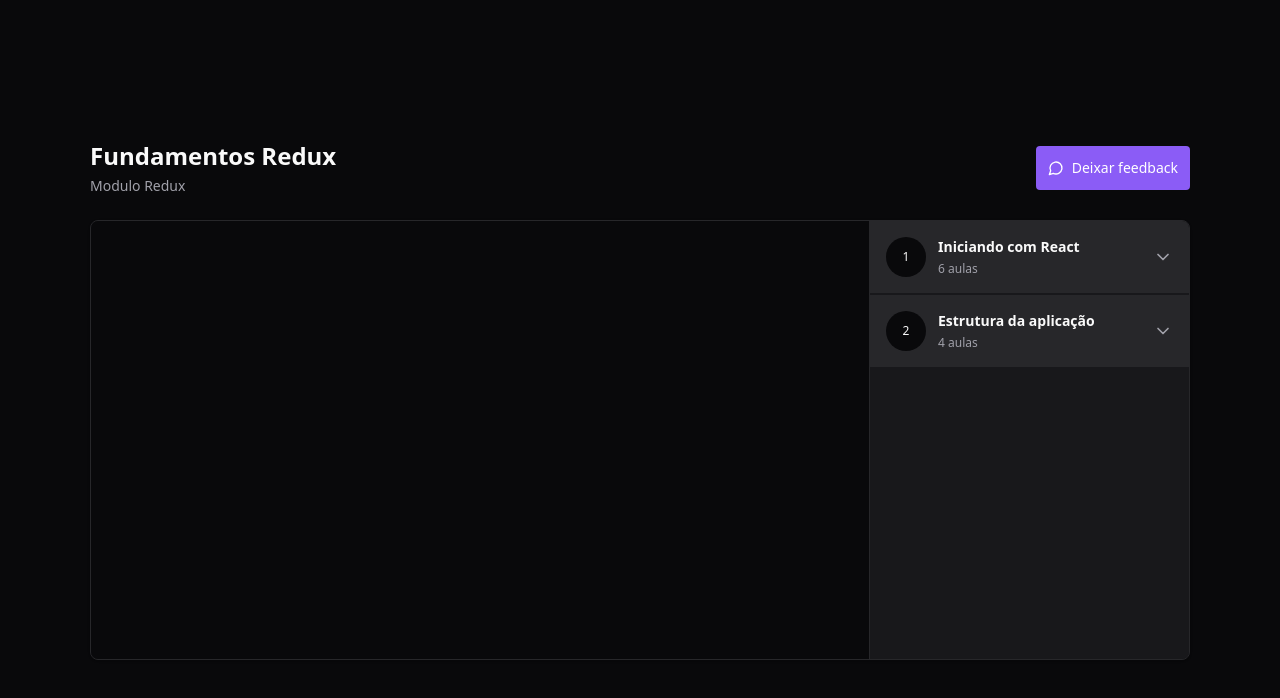
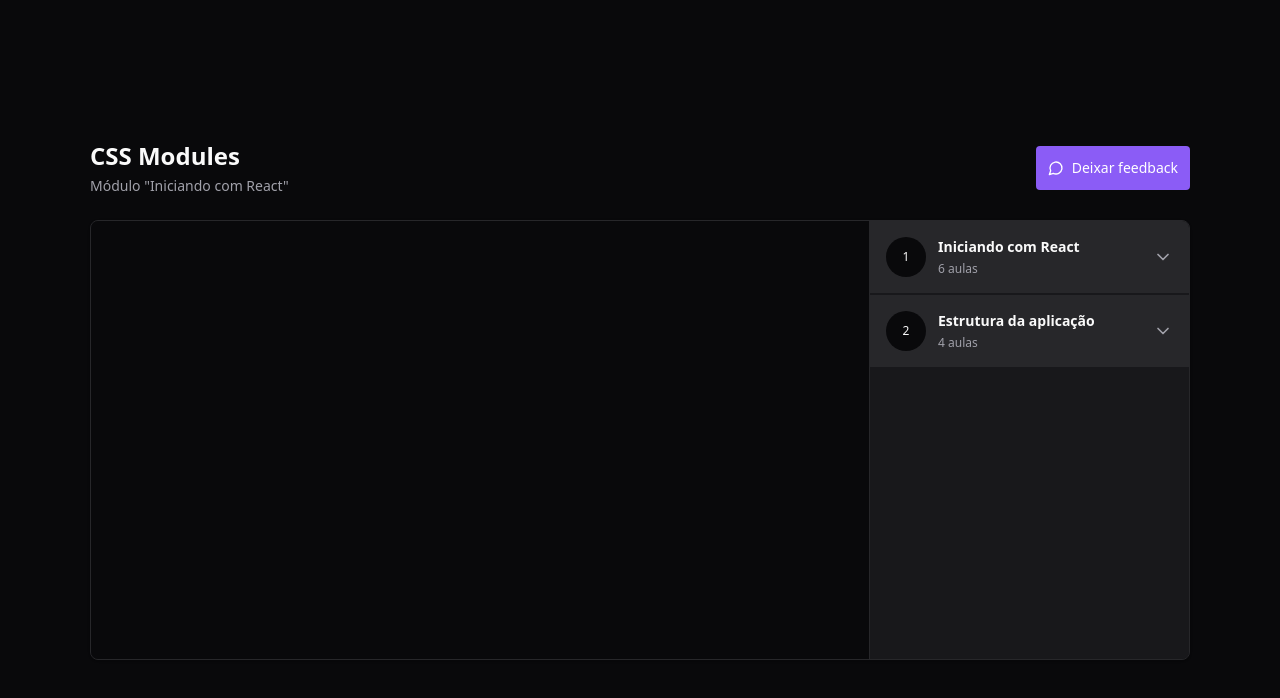
Before and after one commit to pcaldi/redux, a React (Vite) app: page / in a window 1280 px wide. Shown: the top 698 px of the page. Built offline with nearby package versions, Linux system fonts and the light colour scheme.

Commit message:
Destacando aula atual

```diff
--- a/src/components/Header.tsx
+++ b/src/components/Header.tsx
@@ -1,8 +1,20 @@
+import { useAppSelector } from "../store";
+
 export function Header() {
+  const { currentLesson, currentModule } = useAppSelector((state) => {
+    const { currentLessonIndex, currentModuleIndex } = state.player;
+
+    const currentModule = state.player.course.modules[currentModuleIndex];
+    const currentLesson = currentModule.lessons[currentLessonIndex];
+    return { currentModule, currentLesson };
+  });
+
   return (
     <div className="flex flex-col gap-1">
-      <h1 className="text-2xl font-bold">Fundamentos Redux</h1>
-      <span className="text-sm text-zinc-400">Modulo Redux</span>
+      <h1 className="text-2xl font-bold">{currentLesson.title}</h1>
+      <span className="text-sm text-zinc-400">
+        Módulo "{currentModule.title}"
+      </span>
     </div>
   );
 }
--- a/src/components/Lesson.tsx
+++ b/src/components/Lesson.tsx
@@ -1,18 +1,30 @@
-import { Video } from "lucide-react";
+import { PlayCircle, Video } from "lucide-react";
 
 interface LessonProps {
   title: string;
   duration: string;
   onPlay: () => void;
+  isCurrent?: boolean;
 }
 
-export function Lesson({ title, duration, onPlay }: LessonProps) {
+export function Lesson({
+  title,
+  duration,
+  onPlay,
+  isCurrent = false,
+}: LessonProps) {
   return (
     <button
       onClick={onPlay}
-      className="flex items-center text-sm gap-3 text-zinc-400"
+      data-active={isCurrent}
+      disabled={isCurrent}
+      className="flex items-center text-sm gap-3 text-zinc-400 data-[active=true]:text-emerald-400 enabled:hover:text-zinc-100"
     >
-      <Video className="w-4 h-4 text-zinc-500" />
+      {isCurrent ? (
+        <PlayCircle className="w-4 h-4 text-emerald-400" />
+      ) : (
+        <Video className="w-4 h-4 text-zinc-500" />
+      )}
       <span>{title}</span>
       <span className="ml-auto font-mono text-sm text-zinc-500">
         {duration}
--- a/src/components/Module.tsx
+++ b/src/components/Module.tsx
@@ -13,6 +13,12 @@
 
 export function Module({ amountOfLessons, title, moduleIndex }: ModuleProps) {
   const dispatch = useDispatch();
+
+  const { currentLessonIndex, currentModuleIndex } = useAppSelector((state) => {
+    const { currentLessonIndex, currentModuleIndex } = state.player;
+
+    return { currentLessonIndex, currentModuleIndex };
+  });
 
   const lessons = useAppSelector((state) => {
     return state.player.course.modules[moduleIndex].lessons;
@@ -38,12 +44,17 @@
       <Collapsible.Content>
         <nav className="flex flex-col relative gap-4 p-6">
           {lessons.map((lesson, lessonIndex) => {
+            const isCurrent =
+              currentModuleIndex === moduleIndex &&
+              currentLessonIndex === lessonIndex;
+
             return (
               <Lesson
                 key={lesson.id}
                 title={lesson.title}
                 duration={lesson.duration}
                 onPlay={() => dispatch(play([moduleIndex, lessonIndex]))}
+                isCurrent={isCurrent}
               />
             );
           })}
```
